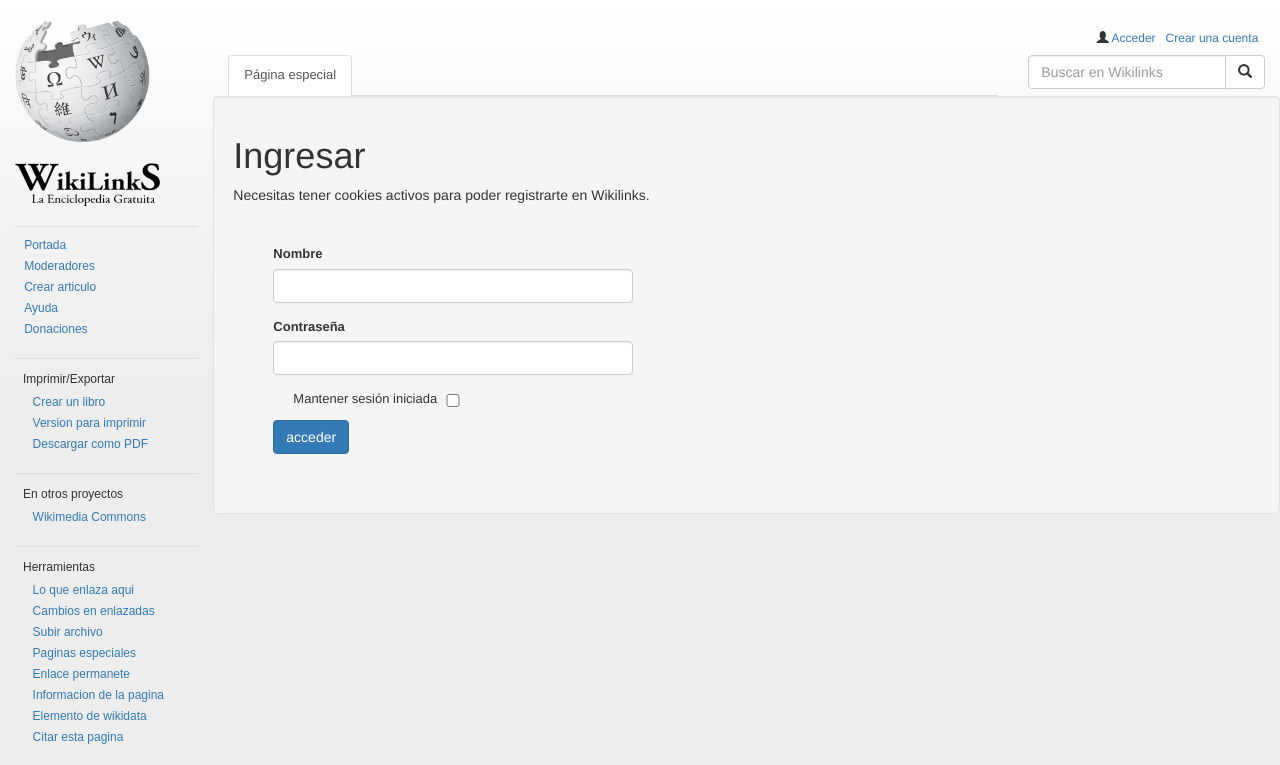
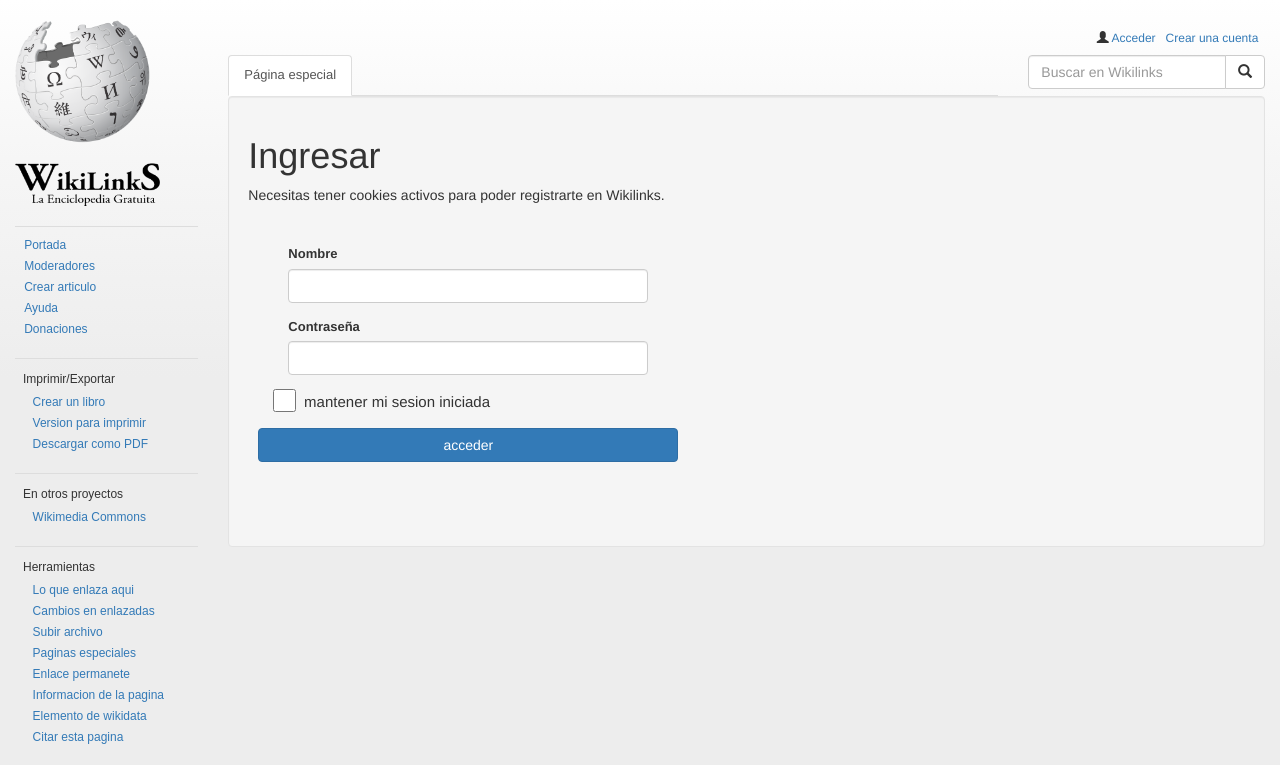
Before and after one commit to Carlosrrg/Proyecto_POO_Grupo, a PHP site: page /php/login.php in a window 1280 px wide. Shown: the top 765 px of the page. Run offline with PHP 8.4, Linux system fonts and the light colour scheme.

Commit message:
correcion de errores alguien modifico el nombre de la pagina principal

```diff
--- a/wiki_actualizado/WikiLinks/php/ListaUsuarioModerador.php
+++ b/wiki_actualizado/WikiLinks/php/ListaUsuarioModerador.php
@@ -31,7 +31,7 @@
 					  <table class="table table-hover">
 						<tr><td>
 							<ul class="list-group2">
-								<li><a href="../noticias.html">Portada</a></li>
+								<li><a href="../index.html">Portada</a></li>
 								<li><a href="perfilUsuarioModerador.php">Ver mi perfil</a></li>
 								<li><a href="subirArticulo.php">Crear Articulo</a></li>
 								<li><a href="#">Ayuda</a></li>
--- a/wiki_actualizado/WikiLinks/php/ListaUsuarioNormalArticulos.php
+++ b/wiki_actualizado/WikiLinks/php/ListaUsuarioNormalArticulos.php
@@ -31,7 +31,7 @@
 					  <table class="table table-hover">
 						<tr><td>
 							<ul class="list-group2">
-								<li><a href="../noticias.html">Portada</a></li>
+								<li><a href="../index.html">Portada</a></li>
 								<li><a href="perfilUsuarioNormal.php">Ver mi perfil</a></li>
 								<li><a href="subirArticulo.php">Crear Articulo</a></li>
 								<li><a href="#">Ayuda</a></li>
--- a/wiki_actualizado/WikiLinks/php/administrador.php
+++ b/wiki_actualizado/WikiLinks/php/administrador.php
@@ -31,7 +31,7 @@
 					  <table class="table table-hover">
 						<tr><td>
 							<ul class="list-group2">
-								<li><a href="../noticias.html">Portada</a></li>
+								<li><a href="../index.html">Portada</a></li>
 								<li><a href="administradorVerModeradores.php">Moderadores de Wikilinks</a></li>
 								<li><a href="subirArticulo.php">Crear articulo</a></li>
 								<li><a href="#">Ayuda</a></li>
--- a/wiki_actualizado/WikiLinks/php/administradorVerModeradores.php
+++ b/wiki_actualizado/WikiLinks/php/administradorVerModeradores.php
@@ -31,7 +31,7 @@
 					  <table class="table table-hover">
 						<tr><td>
 							<ul class="list-group2">
-								<li><a href="../noticias.html">Portada</a></li>
+								<li><a href="../index.html">Portada</a></li>
 								<li><a href="administrador.php">Ver notificaciones</a></li>
 								<li><a href="subirArticulo.php">Crear articulo</a></li>
 								<li><a href="#">Ayuda</a></li>
--- a/wiki_actualizado/WikiLinks/php/listaReportesArticulosModerador.php
+++ b/wiki_actualizado/WikiLinks/php/listaReportesArticulosModerador.php
@@ -31,7 +31,7 @@
 					  <table class="table table-hover">
 						<tr><td>
 							<ul class="list-group2">
-								<li><a href="../noticias.html">Portada</a></li>
+								<li><a href="../index.html">Portada</a></li>
 								<li><a href="perfilUsuarioModerador.php">Ver mi perfil</a></li>
 								<li><a href="ListaUsuarioModerador.php">Ver lista de articulos</a></li>
 								<li><a href="subirArticulo.php">Crear articulo</a></li>
--- a/wiki_actualizado/WikiLinks/php/listaReportesPorUsuarios.php
+++ b/wiki_actualizado/WikiLinks/php/listaReportesPorUsuarios.php
@@ -31,7 +31,7 @@
 					  <table class="table table-hover">
 						<tr><td>
 							<ul class="list-group2">
-								<li><a href="../noticias.html">Portada</a></li>
+								<li><a href="../index.html">Portada</a></li>
 								<li><a href="perfilUsuarioModerador.php">Ver mi perfil</a></li>
 								<li><a href="ListaUsuarioModerador.php">Ver lista de articulos</a></li>
 								<li><a href="subirArticulo.php">Crear articulo</a></li>
--- a/wiki_actualizado/WikiLinks/php/login.php
+++ b/wiki_actualizado/WikiLinks/php/login.php
@@ -15,7 +15,7 @@
 
 		</header>
 		<br>
-		<div class="div1 container-fluid ">
+		<div  class="div1 container-fluid ">
 			<div class="main row">
 				<div class="col-xs-12 co-sm-2 col-md-2 col-lg-2 hidden-xs hidden-sm">
 					<img src="../img/wiki.png" width="135" alt="Logo de Wikilinks">
@@ -28,7 +28,7 @@
 					  <table class="table table-hover">
 						<tr><td>
 							<ul class="list-group2">
-								<li><a href="../noticias.html">Portada</a></li>
+								<li><a href="../index.html">Portada</a></li>
 								<li><a href="#">Moderadores</a></li>
 								<li><a href="subirArticulo.php">Crear articulo</a></li>
 								<li><a href="#">Ayuda</a></li>
@@ -125,8 +125,11 @@
 
 						<div class="col-sm-9 col-md-9 hidden-xs hidden-sm">
 							<ul class="nav nav-tabs">
+
+
 							    <li id="li-articulo" name="li-articulo" class="active" >
 							    	<a href="#log-in" data-toggle="tab" onClick="">Página especial
+
 							    	</a>
 							    </li>
 							</ul>
@@ -142,10 +145,15 @@
 								</button>
 						      </span>
 						    </div>
+
+						</div><br>
+						<!--registro-->
+
+
 						</div>
 
 						<div class="tab-content" id="">
-							<!--Div que muestra actualmente al presionar el boton Articulo o Leer-->
+							<!---Div que muestra actualmente al presionar el boton Articulo o Leer-->
 							<div class="tab-pane fade col-xs-12 col-lg-12 in active well" id="log-in">
 						<!--registro-->
 								<h1>Ingresar</h1>
@@ -153,17 +161,23 @@
 								<form style="width: 400px; padding-left: px;">
 								  	<div class="form-group">
 									    <label for="text">Nombre</label>
-									    <input type="text" class="form-control" id="txt-nombre">
+									    <input type="text" name="txt-nombre"  class="form-control" id="txt-nombre">
 									  </div>
 								  	<div class="form-group">
 									    <label for="pwd">Contraseña</label>
 									    <input type="password" class="form-control" id="txt-contrasena">
 								 	</div>
-								 	<div class="checkbox">
-								    	<label><input type="checkbox" align="left">Mantener sesión iniciada</label>
-								  	</div>
+								 	 <div class="checkbox form-group row">
+										  	<div class="form-group">
+										  		<label style="display: block; padding-left: 15px; text-indent: -15px;"><input style="width: 23px; height: 23px; padding:  0; margin: 0; vertical-align:  bottom; position: relative; top: -1px; *overflow: hidden;" type="checkbox" name="">&nbsp;<span style="font-size: 15px"> mantener mi sesion iniciada</span></label>
+										  	</div>
 
-								  	<button type="submit" class="btn btn-primary">acceder</button>
+
+								  	<div class="form-group row">
+										  	<input type="submit"  class="btn btn-primary" id="btn-login" name="btn-login" value="acceder">
+
+									</div>
+
 								</form>
 							</div>
 
--- a/wiki_actualizado/WikiLinks/php/perfilUsuarioModerador.php
+++ b/wiki_actualizado/WikiLinks/php/perfilUsuarioModerador.php
@@ -29,7 +29,7 @@
 					  <table class="table table-hover">
 						<tr><td>
 							<ul class="list-group2">
-								<li><a href="../noticias.html">Portada</a></li>
+								<li><a href="../index.html">Portada</a></li>
 								<li><a href="ListaUsuarioModerador.php">Ver lista de articulos</a></li>
 								<li><a href="listaReportesArticulosModerador.php">Ver articulos reportados</a></li>
 								<li><a href="subirArticulo.php">Crear Articulo</a></li>
--- a/wiki_actualizado/WikiLinks/php/perfilUsuarioNormal.php
+++ b/wiki_actualizado/WikiLinks/php/perfilUsuarioNormal.php
@@ -29,7 +29,7 @@
 					  <table class="table table-hover">
 						<tr><td>
 							<ul class="list-group2">
-								<li><a href="../noticias.html">Portada</a></li>
+								<li><a href="../index.html">Portada</a></li>
 								<li><a href="ListaUsuarioNormalArticulos.php">Ver mis articulos</a></li>
 								<li><a href="subirArticulo.php">Crear Articulo</a></li>
 								<li><a href="#">Ayuda</a></li>
--- a/wiki_actualizado/WikiLinks/php/registroUsuario.php
+++ b/wiki_actualizado/WikiLinks/php/registroUsuario.php
@@ -30,7 +30,7 @@
 					  <table class="table table-hover">
 						<tr><td>
 							<ul class="list-group2">
-								<li><a href="../noticias.html">Portada</a></li>
+								<li><a href="../index.html">Portada</a></li>
 								<li><a href="#">Moderadores</a></li>
 								<li><a href="subirArticulo.php">Crear articulo</a></li>
 								<li><a href="#">Ayuda</a></li>
--- a/wiki_actualizado/WikiLinks/php/reportarArticulo.php
+++ b/wiki_actualizado/WikiLinks/php/reportarArticulo.php
@@ -28,7 +28,7 @@
 					  <table class="table table-hover">
 						<tr><td>
 							<ul class="list-group2">
-								<li><a href="../noticias.html">Portada</a></li>
+								<li><a href="../index.html">Portada</a></li>
 								<li><a href="#">Moderadores</a></li>
 								<li><a href="subirArticulo.php">Crear articulo</a></li>
 								<li><a href="#">Ayuda</a></li>
--- a/wiki_actualizado/WikiLinks/php/subirArticulo.php
+++ b/wiki_actualizado/WikiLinks/php/subirArticulo.php
@@ -35,7 +35,7 @@
 					  <table class="table table-hover">
 						<tr><td>
 							<ul class="list-group2">
-								<li><a href="../noticias.html">Portada</a></li>
+								<li><a href="../index.html">Portada</a></li>
 								<li><a href="reportarArticulo.php">Reportar Articulo</a></li>
 								<li><a href="#">Moderador</a></li>
 								<li><a href="#">Ayuda</a></li>
--- a/wiki_actualizado/WikiLinks/php/verArticulo.php
+++ b/wiki_actualizado/WikiLinks/php/verArticulo.php
@@ -35,7 +35,7 @@
 					  <table class="table table-hover">
 						<tr><td>
 							<ul class="list-group2">
-								<li><a href="../noticias.html">Portada</a></li>
+								<li><a href="../index.html">Portada</a></li>
 								<li><a href="reportarArticulo.php">Reportar Articulo</a></li>
 								<li><a href="#">Moderadores</a></li>
 								<li><a href="subirArticulo.php">Crear Articulo</a></li>
```
